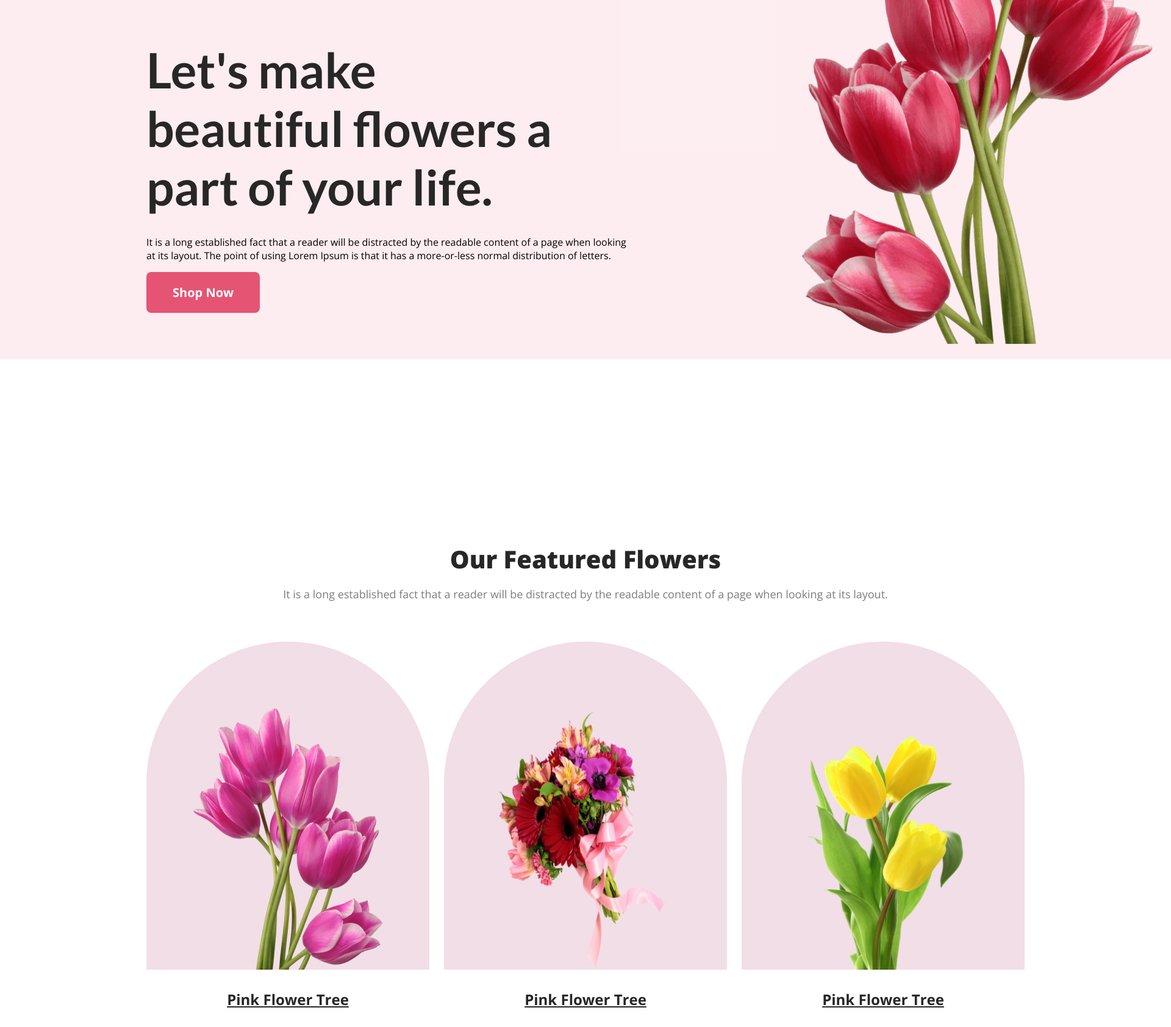
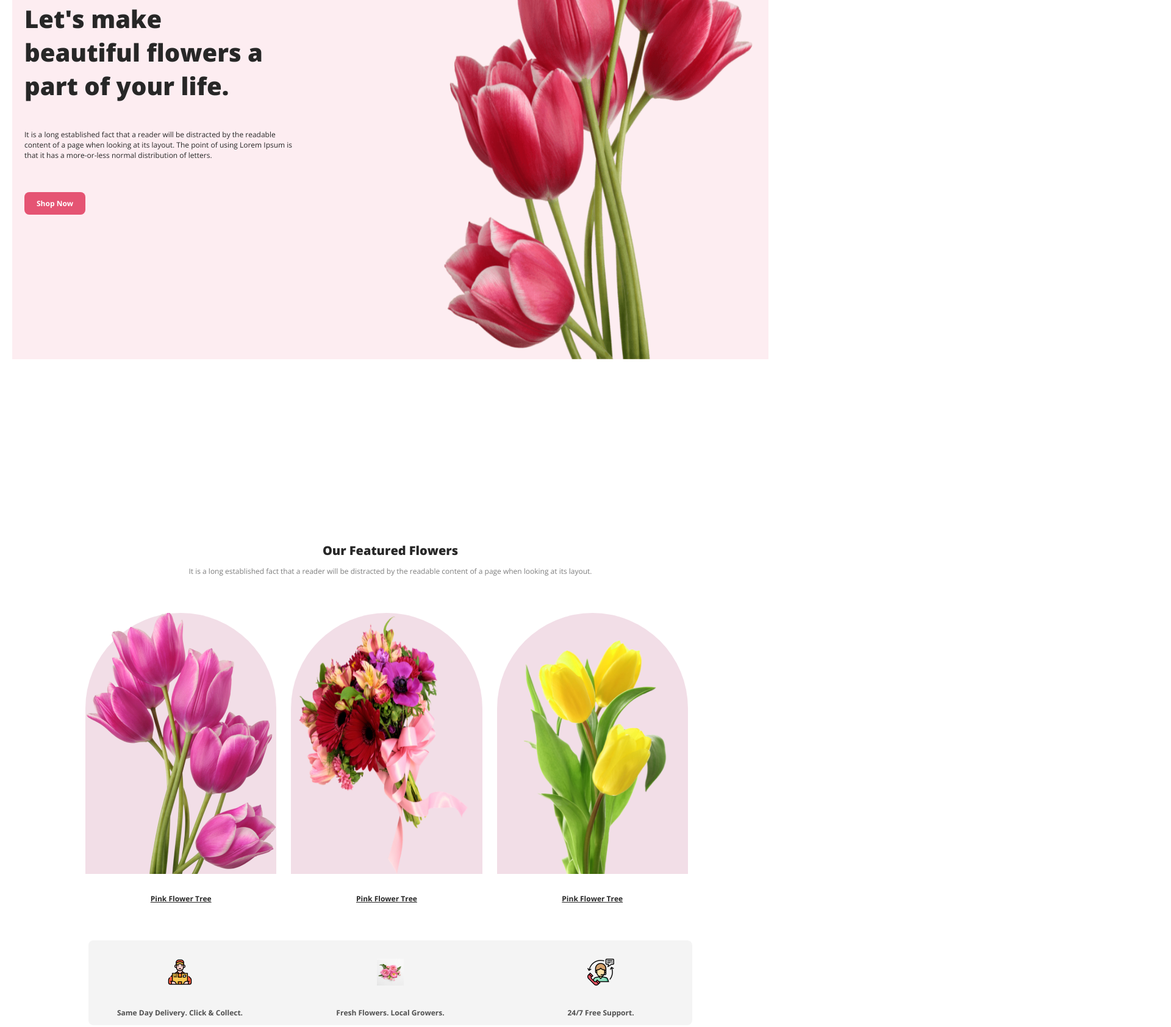
Before and after one commit to sohorabsajib/flower-shop, a plain HTML site: page index.html in a window 1280 px wide. Shown: the part 261-1945 px from the top of the page at 61% size, 1920 px wide, since content can reach past the window. Drawn offline with nearby package versions, Linux system fonts and the light colour scheme.

Commit message:
final  commit

```diff
--- a/index.html
+++ b/index.html
@@ -17,12 +17,12 @@
       <div class="banner">
         <div class="banner-details">
           <h1 class="banner-heading">
-            Let's make beautiful flowers a part of your life.
+            Let's make <br> beautiful flowers a <br> part of your life.
           </h1>
           <p class="description">
             It is a long established fact that a reader will be distracted by
-            the readable content of a page when looking at its layout. The point
-            of using Lorem Ipsum is that it has a more-or-less normal
+            the readable <br> content of a page when looking at its layout. The point
+            of using Lorem Ipsum is <br>that it has a more-or-less normal
             distribution of letters.
           </p>
           <button>Shop Now</button>
@@ -79,7 +79,7 @@
       </section>
       <section class="hot-deals">
         <div>
-          <h2 class="section-title">Hot Deal ! Sale Up To 25% <span style="color: #E55473;;">Off</span></h2>
+          <h2 class="section-title">Hot Deal ! Sale Up To 25% <span style="color: #E55473; font-size: 20px;">Off</span></h2>
           <p class="section-detail">
             It is a long established fact that a reader will be distracted by
             the readable <br>content of a page when looking at its layout.
@@ -110,7 +110,7 @@
             $30 coupon for first shopping
           </p>
           <div>
-            <input type="email" name="" id="">
+            <input type="email" name="" id="" placeholder=" Enter Your Email">
             <button>Subscribe</button>
           </div>
       </section>
--- a/style.css
+++ b/style.css
@@ -1,61 +1,74 @@
 * {
     font-family: 'Lato', sans-serif;
     font-family: 'Open Sans', sans-serif;
+    font-size: 12px;
 }
 
 body {
-    width: 1920px;
-    margin: auto;
+    max-width: 1920px;
+    margin: 0 auto;
+    padding: 0 20px;
+    font-family: 'Lato', sans-serif, 'Open Sans', sans-serif;
 }
 
 .banner {
-    height: 850px;
+    min-height: 850px;
     background: rgba(229, 84, 115, 0.10);
+
     display: flex;
-    align-items: center;
+
+    justify-content: space-between;
+    text-align: center;
 
 }
 
 .banner-details {
-    padding: 197px 240px 0px 240px;
+    display: flex;
+    flex-direction: column;
+
+    justify-content: center;
+    padding: 0 20px;
+    max-width: 800px;
+
 }
+
 
 .banner-heading {
     color: #272727;
-    font-family: Lato;
-    font-size: 80px;
+    font-size: 40px;
     font-style: normal;
     font-weight: 800;
     line-height: normal;
-    width: 708px;
+    text-align: left;
     margin-bottom: 32px;
 }
 
-.banner-description {
+.description {
+    text-align: left;
     color: #272727;
-    font-size: 18px;
+    font-size: 12px;
     font-style: normal;
     font-weight: 400;
     margin-bottom: 52px;
 
 }
 
-.banner-image {
-    width: 635px;
-    height: 800px;
-
+.banner>img {
+    max-width: 45%;
+    margin-bottom: 0;
+    margin-right: 0;
 }
 
 button {
-    display: inline-flex;
-    padding: 20px 43px;
-    align-items: flex-start;
-    gap: 10px;
+
+
+    width: fit-content;
+    padding: 10px 20px;
     border-radius: 8px;
     background: #E55473;
     color: #FFF;
     border: none;
-    font-size: 20px;
+    font-size: 12px;
     font-style: normal;
     font-weight: 700;
 
@@ -63,6 +76,7 @@ button {
 
 /* feature  */
 .feature {
+    margin: 0 120px;
     margin-top: 178px;
     display: flex;
     flex-direction: column;
@@ -82,7 +96,7 @@ button {
     margin: 122px 0 0 0;
     color: #272727;
     text-align: center;
-    font-size: 40px;
+    font-size: 20px;
     font-style: normal;
     font-weight: 800;
 
@@ -92,7 +106,7 @@ button {
     color: rgba(39, 39, 39, 0.60);
     text-align: center;
 
-    font-size: 18px;
+    font-size: 12px;
     font-style: normal;
     font-weight: 400;
 
@@ -107,13 +121,14 @@ button {
 
 .card {
     display: flex;
+    flex-basis: calc(33.33% - 20px);
     flex-direction: column;
 
 }
 
 .card-img {
-    width: 464px;
-    height: 538px;
+    max-width: 100%;
+    height: auto;
     display: flex;
     flex-direction: column;
     align-items: center;
@@ -129,26 +144,29 @@ button {
     text-decoration: none;
     color: #272727;
     text-align: center;
-    font-size: 24px;
+    font-size: 12px;
     font-style: normal;
     font-weight: 700;
     text-decoration-line: underline;
 }
 
 .card img {
-    width: 310px;
+    max-width: 100%; /* Make card images responsive */
     height: 428px;
-    padding: 110px 78px 0 78px;
+    padding: 0;
 }
 
 /* support  */
 .support {
-    width: 1920px;
-    margin-top: 178px;
+    margin: 60px 0 0px 0;
+    max-width: 100%;
+    padding: 0px 125px;
     display: flex;
     flex-direction: column;
-    justify-content: center;
-    align-items: center;
+
+    justify-content: space-between;
+
+
 
 }
 
@@ -156,19 +174,22 @@ button {
     display: flex;
     border-radius: 8px;
     background: rgba(39, 39, 39, 0.05);
+    gap: 45px;
 
 }
 
 .support-cards .card {
+    margin-top:  30px;
     display: flex;
     align-items: center;
     justify-content: center;
-    padding: 86px 95px;
+    /* padding: 40px 70px; */
 }
 
 .support-cards img {
-    width: 88px;
-    height: 88px;
+
+    width: 44px;
+    height: 44px;
 
 
 }
@@ -176,7 +197,7 @@ button {
 .support-cards p {
     color: rgba(39, 39, 39, 0.80);
     text-align: center;
-    font-size: 24px;
+    font-size: 12px;
     font-style: normal;
     font-weight: 600;
     padding-top: 24px;
@@ -195,7 +216,7 @@ button {
 }
 
 .hot-deals div {
-    width: 58%;
+    width: 100%;
     display: flex;
     align-items: center;
     justify-content: center;
@@ -223,10 +244,13 @@ button {
     display: flex;
     align-items: center;
     justify-content: space-between;
-    width: 100%;
 
+    justify-content: center;
     gap: 24px;
 
+}
+.flowers img{
+    max-width: 100%;
 }
 
 .subscribe {
@@ -240,8 +264,11 @@ button {
 
 .subscribe input {
     margin-top: 48px;
-    width: 700px;
-    height: 64px;
+    width: 350px;
+    height: 35px;
+    border: none;
+    border-radius: 8px;
+    font-size: 12px;
 
 }
 
@@ -260,13 +287,14 @@ footer {
 footer h2 {
     color: #FFF;
     font-family: Lato;
-    font-size: 48px;
+    font-size: 20px;
     font-style: normal;
     font-weight: 800;
     line-height: normal;
 }
 
 footer h2 span {
+    font-size: 20px;
     color: #E55473;
 }
 
@@ -274,7 +302,7 @@ footer h2 span {
     color: rgba(255, 255, 255, 0.90);
     text-align: center;
 
-    font-size: 18px;
+    font-size: 12px;
     font-style: normal;
     font-weight: 400;
 
@@ -283,7 +311,7 @@ footer h2 span {
 .copyright {
     color: rgba(255, 255, 255, 0.40);
     text-align: center;
-    font-size: 16px;
+    font-size: 10px;
     font-style: normal;
     font-weight: 400;
 
```
